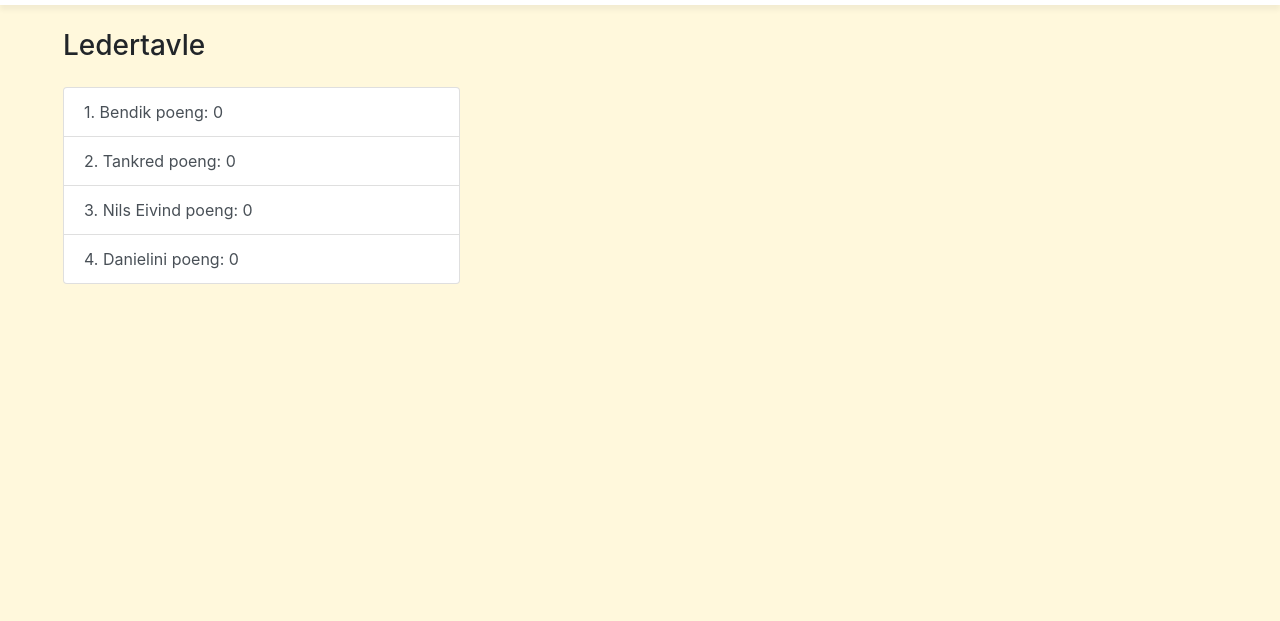
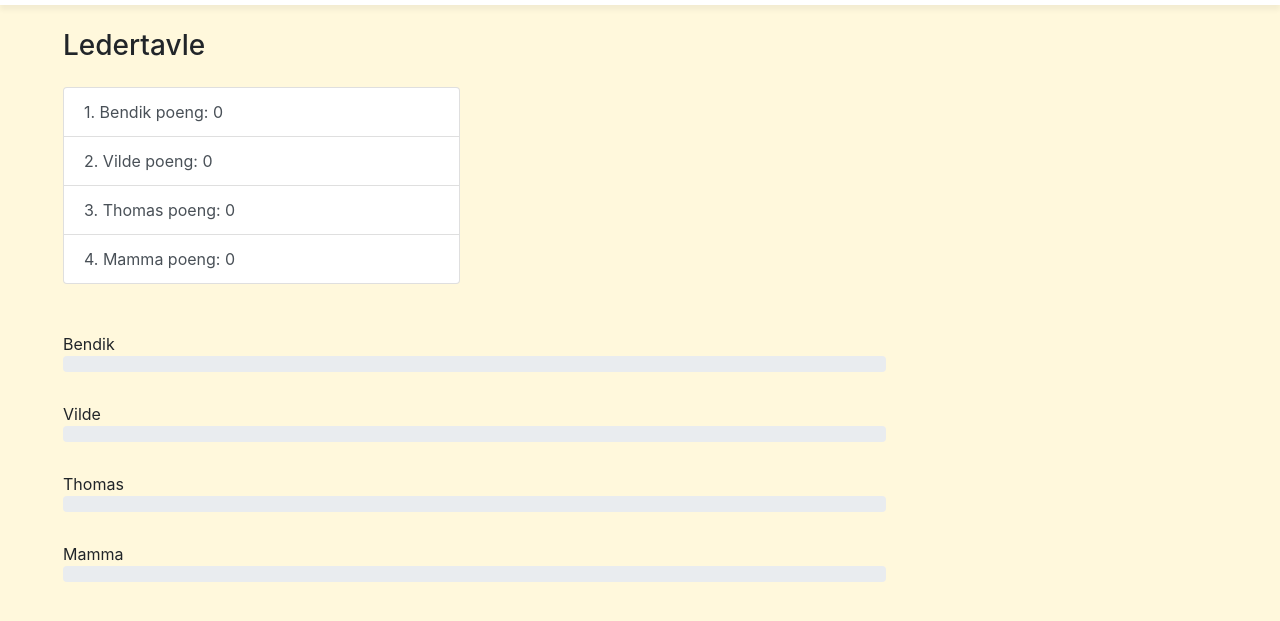
Before and after one commit to vildeah/husholdning-app, a plain HTML site: page index.html in a window 1280 px wide. Both pictures are taken after a click on the link "Poengtavle". Shown: the part 61-682 px from the top of the page. Drawn offline with nearby package versions, Linux system fonts and the light colour scheme.

Commit message:
Progress bars

```diff
--- a/Core/testdata.js
+++ b/Core/testdata.js
@@ -5,7 +5,7 @@ $(document).ready(function(){
     let todoItem4 = ModelControllers.TodoItems.add({id: Core.generateAutoNumber(), name: "Reparér hyllen på badet", description:'Må bruke lengre skruer, ellers sitter den ikke', difficulty: 3});
 
     let member1 = ModelControllers.Members.add({id: Core.generateAutoNumber(), name: "Bendik", assignedTodoItems: [], doneTodoItems: [], signedIn: true});
-    let member2 = ModelControllers.Members.add({id: Core.generateAutoNumber(), name: "Tankred", assignedTodoItems: [], doneTodoItems: [], signedIn: false});
-    let member3 = ModelControllers.Members.add({id: Core.generateAutoNumber(), name: "Nils Eivind", assignedTodoItems: [], doneTodoItems: [], signedIn: false});
-    let member4 = ModelControllers.Members.add({id: Core.generateAutoNumber(), name: "Danielini", assignedTodoItems: [], doneTodoItems: [], signedIn: false});
+    let member2 = ModelControllers.Members.add({id: Core.generateAutoNumber(), name: "Vilde", assignedTodoItems: [], doneTodoItems: [], signedIn: false});
+    let member3 = ModelControllers.Members.add({id: Core.generateAutoNumber(), name: "Thomas", assignedTodoItems: [], doneTodoItems: [], signedIn: false});
+    let member4 = ModelControllers.Members.add({id: Core.generateAutoNumber(), name: "Mamma", assignedTodoItems: [], doneTodoItems: [], signedIn: false});
 });
--- a/Viewcontrollers/points.js
+++ b/Viewcontrollers/points.js
@@ -1,11 +1,10 @@
 ViewControllers.Points = (function() {
-    function _sortMembers() {
-
-    }
 
     return {
         renderScoreBoard: function () {
             let areaElement = document.getElementById('area__points');
+
+            //Leader Board
             let listGroup = areaElement.querySelector('.list-group');
             let members = ModelControllers.Members.getAll();
             let membersSorted = [];
@@ -35,6 +34,32 @@ ViewControllers.Points = (function() {
                 button.innerText = (i + 1) + '. '  + membersSorted[i].name.get() + ' poeng: ' + membersSorted[i].points.get();
                 listGroup.appendChild(button);
             }
+
+            //Progress bars
+            let progressBarArea = areaElement.querySelector('div[name="area__points--progressbars"]');
+            while(progressBarArea.firstChild) {
+                progressBarArea.removeChild(progressBarArea.firstChild);
+            }
+
+            for (let i = 0; i < members.length; i++) {
+                let divWrapper = document.createElement('div');
+                divWrapper.classList.add('progress');
+                let progressElement = document.createElement('div');
+                progressElement.classList.add('progress-bar', 'progress-bar-striped');
+                progressElement.setAttribute('role', 'progressbar');
+                let pointString = members[i].points.get().toString();
+                progressElement.style.width = pointString + '%';
+                progressElement.setAttribute('aria-valuemin', '0');
+                progressElement.setAttribute('aria-valuemax', '100');
+
+                divWrapper.appendChild(progressElement);
+
+                let nameSpan = document.createElement('span');
+                nameSpan.innerText = members[i].name.get();
+
+                progressBarArea.appendChild(nameSpan);
+                progressBarArea.appendChild(divWrapper);
+            }
         }
     }
 })();
--- a/index.html
+++ b/index.html
@@ -164,6 +164,10 @@
 							<ul class="list-group"></ul>
 						</div>
 					</div>
+					<div class="row">
+						<div class="col-8 mt-5 ml-5" name="area__points--progressbars">
+						</div>
+					</div>
 				</div>
 			</div>
 			<div class="modal fade" id="members__modal--changeUser" role="dialog" aria-hidden="true">
@@ -176,7 +180,7 @@
 							</button>
 						</div>
 						<div class="modal-body">
-							<h5>Kollektiv Guttakrutt</h5>
+							<h5>Verdens ryddigste kollektiv</h5>
 							<ul class="list-group">
 							</ul>
 						</div>
--- a/style.css
+++ b/style.css
@@ -236,3 +236,7 @@ display:flex;
 		flex-basis:100%;
     }
 }
+
+.progress {
+	margin-bottom: 30px;
+}
```
